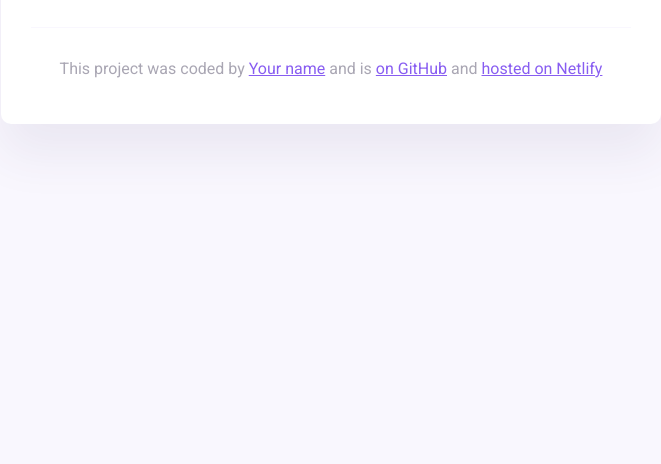
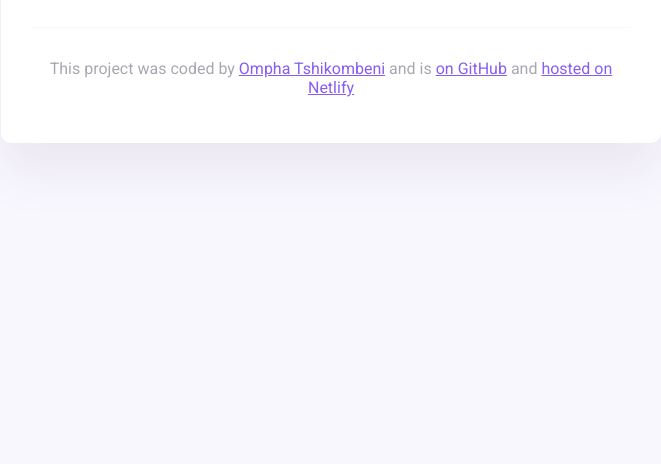
Before and after one commit to Ompha128/Weather-application-v1, a website built with Parcel: page index.html in a window 1280 px wide. Shown: the part 336-800 px from the top of the page, without its empty margins (309-970 px from the left). Built offline with nearby package versions, Linux system fonts and the light colour scheme.

Commit message:
updated footer

```diff
--- a/index.html
+++ b/index.html
@@ -40,7 +40,7 @@
         <footer>
             <p>
                 This project was coded by
-                <a href="#" target="_blank">Your name</a> and is
+                <a href="#" target="_blank"> Ompha Tshikombeni</a> and is
                 <a href="#" target="_blank"> on GitHub</a> and
                 <a href="#" target="_blank">hosted on Netlify</a>
             </p>
```
